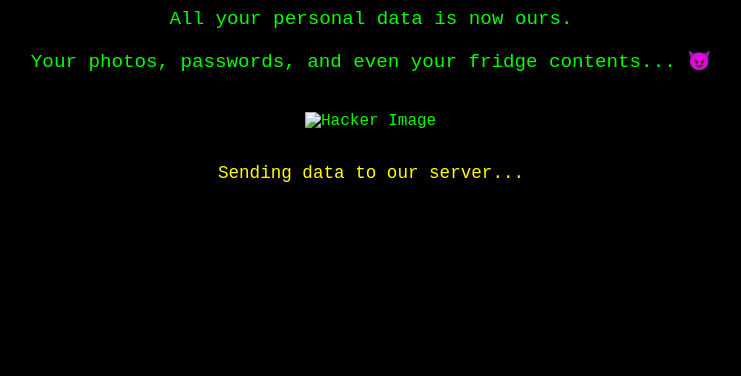
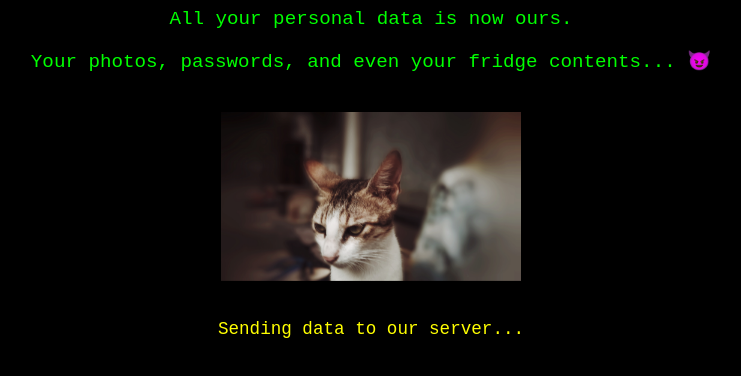
Before and after one commit to sanju-010/Hacked, a plain HTML site: page index.html in a window 1280 px wide. Shown: the part 138-514 px from the top of the page, without its empty margins (269-1010 px from the left). Drawn offline with Linux system fonts and the light colour scheme.

Commit message:
Update index.html

```diff
--- a/index.html
+++ b/index.html
@@ -81,7 +81,7 @@
     <h1>⚠️ YOU GOT HACKED! ⚠️</h1>
     <p>All your personal data is now ours.</p>
     <p>Your photos, passwords, and even your fridge contents... 😈</p>
-    <img src="1.png" alt="Hacker Image" />
+    <img src="20250302_123346-01.jpeg" alt="Hacker Image" />
     <p class="warning">Sending data to our server...</p>
   </div>
 </body>
```
